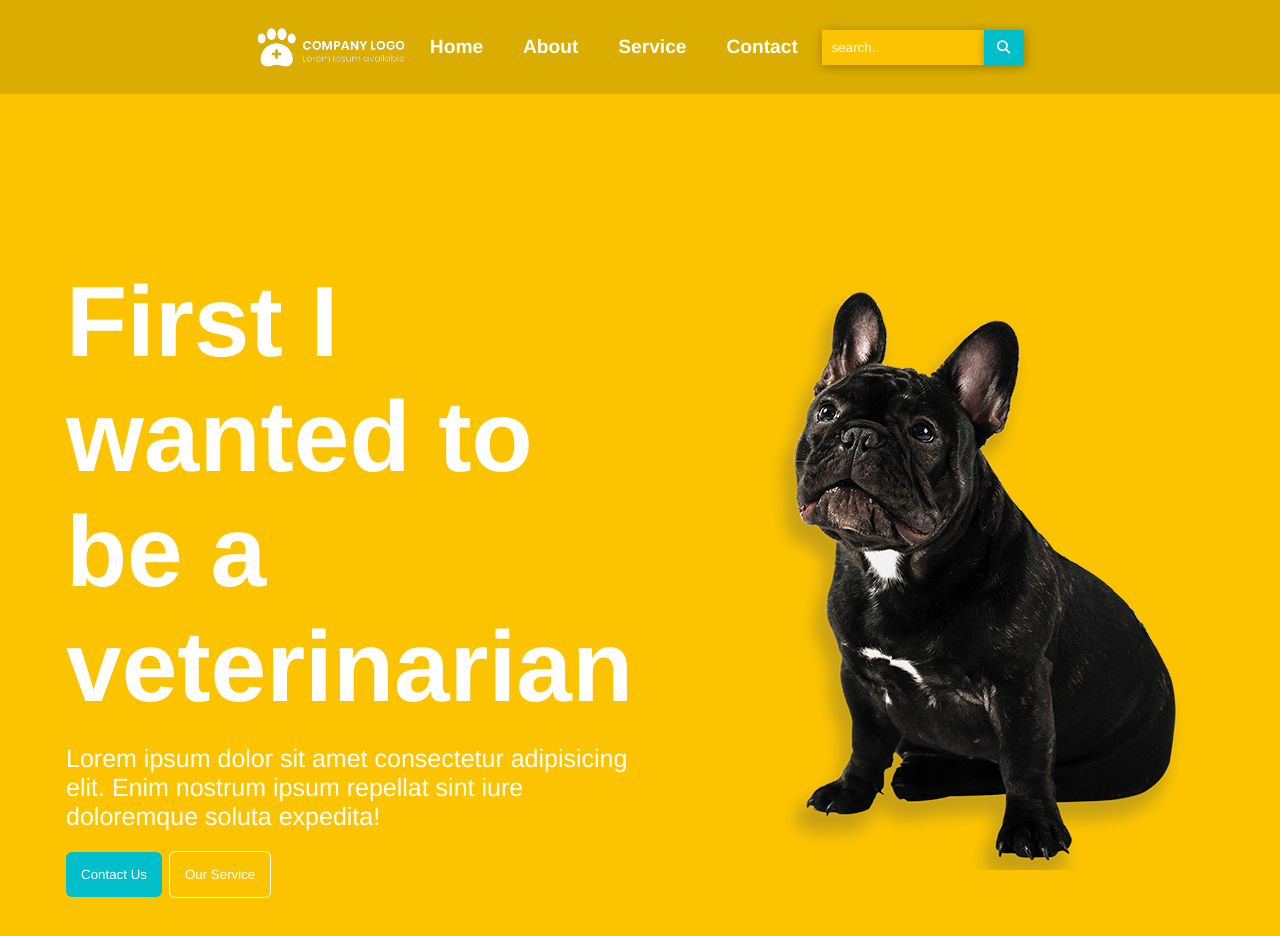
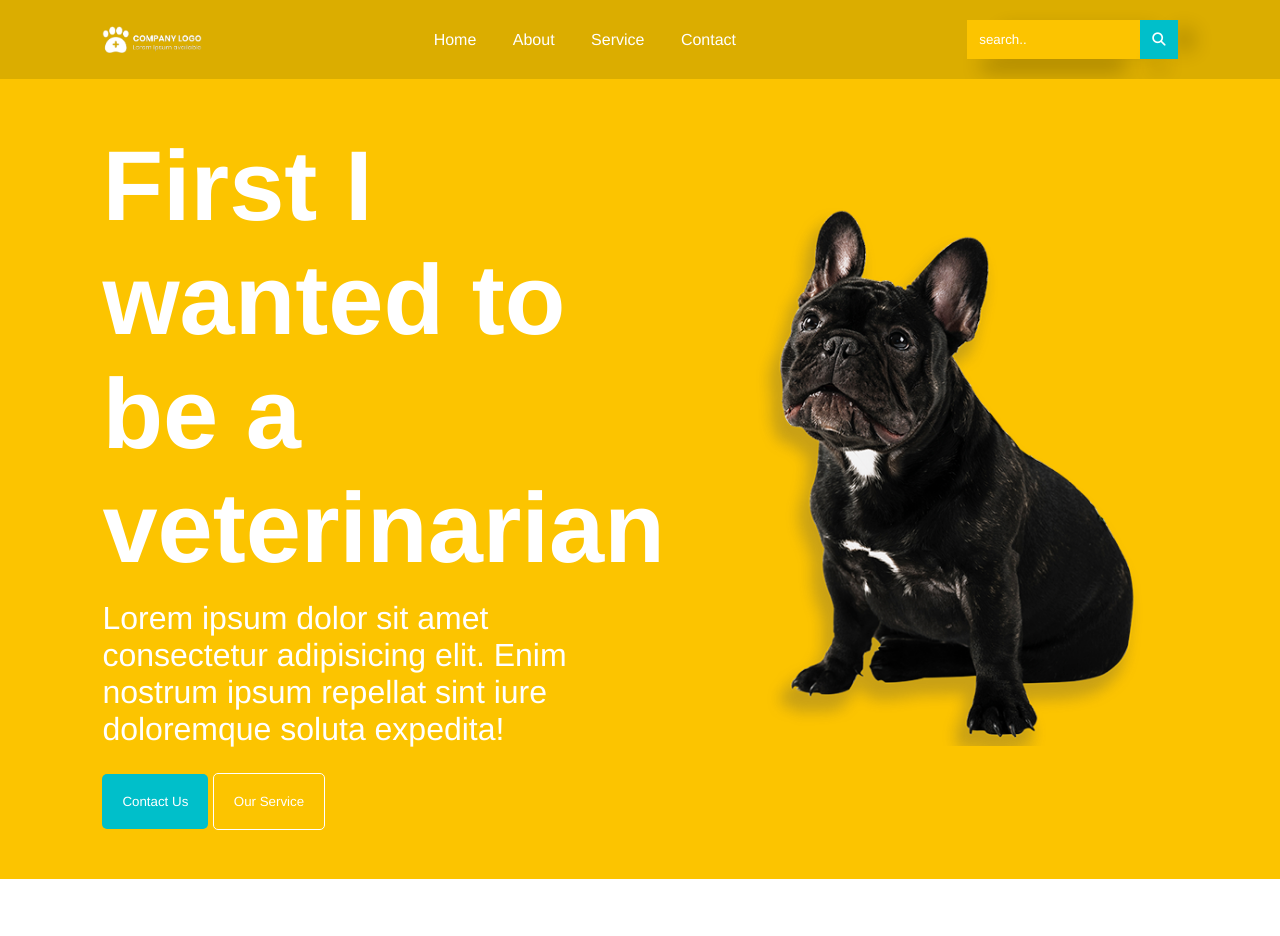
Before and after one commit to Sudhir-Rajbhar/pet-webdesign, a plain HTML site: page code/index.html in a window 1280 px wide. After the commit the page ends 879 px from the top, so only its background shows below. Drawn offline with Linux system fonts and the light colour scheme.

Commit message:
Littile bit fixed

```diff
--- a/code/index.html
+++ b/code/index.html
@@ -14,22 +14,25 @@
   </head>
   <body>
     <!-- The Head Part -->
-    <header>
-      <nav>
-        <img src="../Images/Fixed-Logo.png" alt="Brand Logo" class="brand-logo" />
+    <header class="header">
+      <!-- Brand Logo Here -->
+      <img src="../Images/Fixed-Logo.png" alt="Brand Logo" class="brand-logo" width="100px" />
+      <!-- A navigation bar, with class nav -->
+      <nav class="nav">
         <a href="#">Home</a>
         <a href="#">About</a>
         <a href="#">Service</a>
         <a href="#">Contact</a>
-        <form action="">
-          <input type="text" name="search" id="" value="search.." />
-          <button><i class="fas fa-search"></i></button>
-        </form>
       </nav>
+      <!-- Search field with search button -->
+      <form action="">
+        <input type="text" name="search" id="" value="search.." class="search-bar search-field"/>
+        <button class="search-bar search-button"><i class="fas fa-search"></i></button>
+      </form>
     </header>
 
     <!-- The main body -->
-    <main>
+    <main class="main">
       <div class="text-container">
         <h1>First I wanted to be a veterinarian</h1>
         <p>
@@ -40,7 +43,7 @@
       <button class="button-2">Our Service</button>
       </div>
       <div class="image-container">
-        <img src="../Images/fixed-dog-image.png" alt="">
+        <img src="../Images/fixed-dog-image.png" alt="A black dog">
       </div>
     </main>
   </body>
--- a/code/style.css
+++ b/code/style.css
@@ -1,3 +1,11 @@
+/* CSS Custom Property */
+:root {
+    --cyan: #00bfca;
+    --primary-yellow: #fcc400;
+    --secondry-yellow: #dbad00;
+    --white: #ffffff;
+}
+
 /* CSS Bolier Plate */
 * {
     margin: 0;
@@ -10,91 +18,87 @@ html, body {
     height: 100%;
 }
 
-/* COLOR CODE */
-/* Cyan- #00BFCA */
-/* Yellow- #FCC400 */
-/* Dark Yello- #DBAD00 */
+/* Starting Again With Fresh Code */
 
-/* Head and Nav Bar */
-header {
-    background-color: #dbad00;
-    padding: 0 15em;
+/* Head Part */
+.header {
+    background-color: var(--secondry-yellow);
+    display: flex;
+    justify-content: space-between;
+    align-items: center;
+    padding: 20px 8%;
 }
 
 /* Navigation Bar */
-nav {
+.nav a{
+    text-decoration: none;
+    color: var(--white);
+    padding: 20px 16px;
+}
+.nav a:hover {
+    color: var(--cyan);
+}
+form {
     display: flex;
-    flex-wrap: wrap;
-    justify-content:space-between;
-    align-items: center;
-    padding: 1em;
-
 }
-img.brand-logo {
-    width: 9.375em;
+form .search-bar {
+    border: none;
+    padding: 12px;
+    color: var(--white);
+    outline: transparent;
+    box-shadow: 0px 25px 20px -15px rgba(0, 0, 0, 0.39), 25px 0 20px -10px rgba(0, 0, 0, 0.226);
 }
-nav a {
-    padding: 20px 16px;
-    text-decoration: none;
-    color: white;
-    font-size: 1.2em;
-    font-weight: 600;
+form .search-field {
+    background-color: var(--primary-yellow);
 }
-nav button, input[type=text] {
-    padding: 10px;
-    margin: 0;
-    border: none;
-    outline: transparent;
-    box-shadow: 1px 2px 10px rgba(0, 0, 0, 0.308);
-
+form .search-button {
+    background-color: var(--cyan);
 }
-input[type=text] {
-    float: left;
-    width: 80%;
-    background-color: #fcc400;
-    color: white;
-}
-nav button {
-    float: left;
-    width: 20%;
-    background-color: #00bfca;
-    color: white;
+form .search-button:hover {
+    background-color: #09aab3;
+    cursor: pointer;
 }
 
-/* Main Body */
-main {
-    background-color: #fcc400;
-    /* color: white; */
-    padding: 10em 15em;
+/* Main Body Style */
+.main {
+    height: 100%;
+    background-color: var(--primary-yellow);
+    padding: 0 8%;
+    position: relative;
     display: flex;
-    justify-content: center;
+    justify-content: space-between;
     align-items: center;
 }
 div.text-container {
-    color: white;
-    font-size: 25px;
-    padding: 10px;
+    left: 8%;
+    color: var(--white);
+    width: 50%;
 }
 div.text-container h1 {
-    font-size: 4em;
-    margin-bottom: 20px;
+    font-size: 6.2em;
+    margin-bottom: 15px;
 }
-[class*="button-"] {
+div.text-container p {
+    font-size: 2em;
+}
+div.image-container {
+    right: 8%;
+    max-width: 50%;
+}
+div.image-container img {
+    max-width: 100%;
+}
+[class*=button-] {
+    margin-top: 25px;
+    padding: 20px;
     border: none;
-    padding: 15px;
-    margin-top: 20px;
-    color: white;
-    background-color: #fcc400;
-    border-radius: 6px;
-
+    color: var(--white);
+    border-radius: 5px;
 }
-button.button-1 {
-    background-color: #00bfca;
+.button-1 {
+    background-color: var(--cyan);
 }
-button.button-2 {
-    box-sizing: border-box;
+.button-2 {
+    background-color: transparent;
     border: 1px solid white;
 }
-button:hover {
-    cursor: pointer;
-}
```
